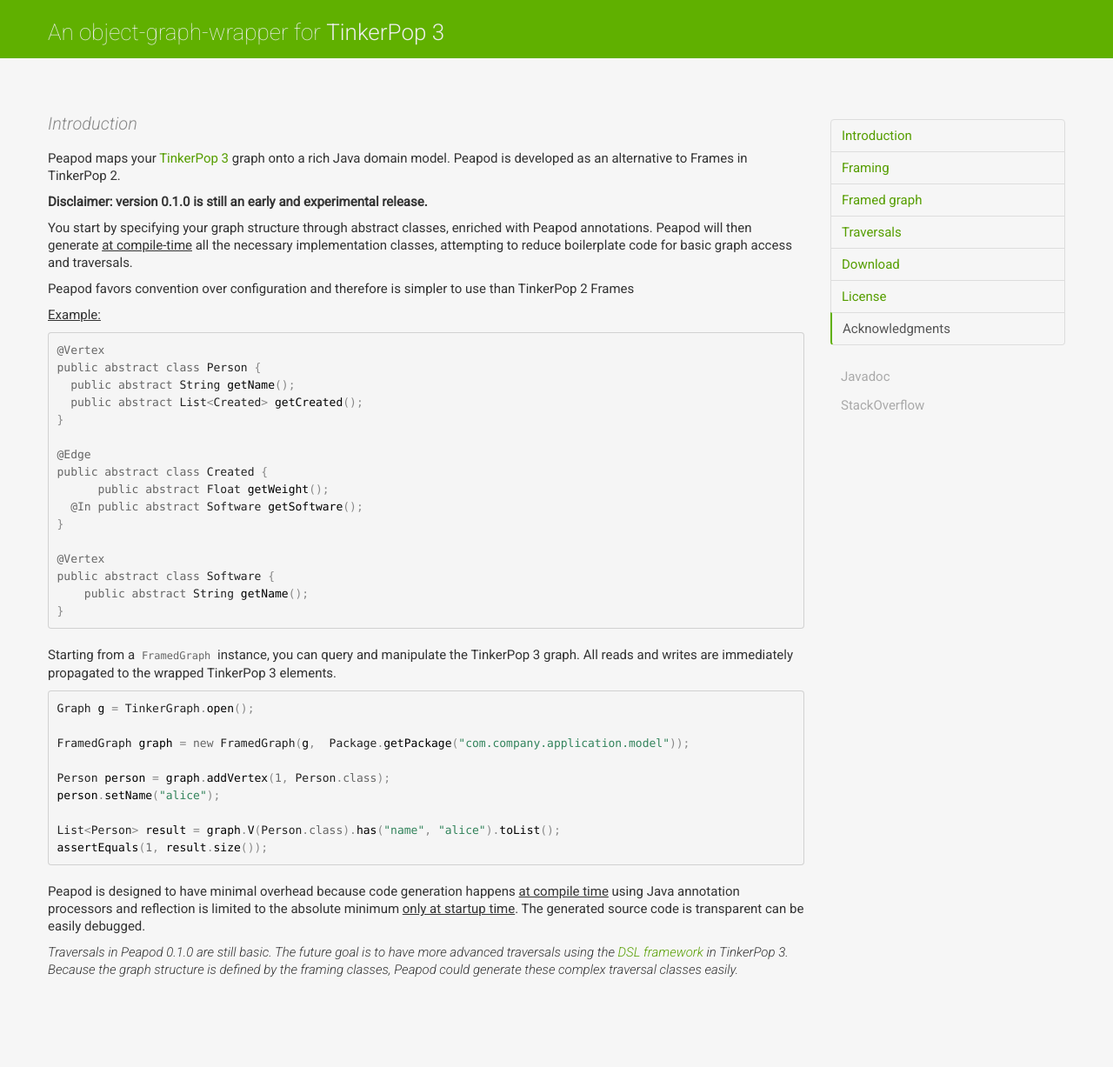
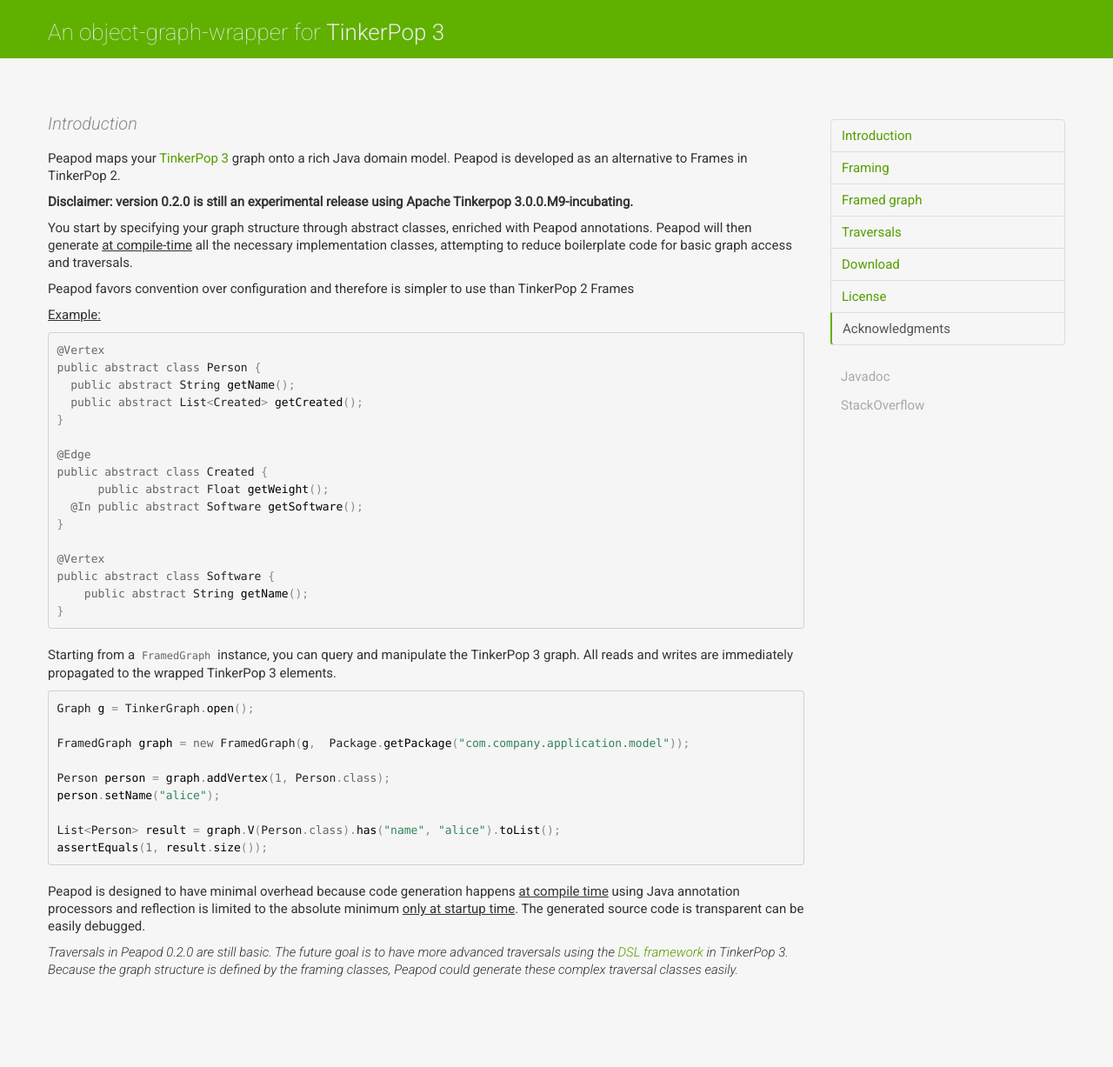
Before and after one commit to wsalembi/bayofmany.github.io, a plain HTML site: page index.html in a window 1280 px wide. Shown: the part 73-1300 px from the top of the page at 87% size. Drawn offline with nearby package versions, Linux system fonts and the light colour scheme.

Commit message:
Update index.html

```diff
--- a/index.html
+++ b/index.html
@@ -44,7 +44,7 @@
           <div class="span9">
             <h3 id="introduction">Introduction</h3>
             <p>Peapod maps your <a href="http://www.tinkerpop.com/docs/3.0.0.M7/" target="_blank">TinkerPop 3</a> graph onto a rich Java domain model. Peapod is developed as an alternative to Frames in TinkerPop 2.</p>
-			<p><strong>Disclaimer: version 0.1.0 is still an early and experimental release.</strong></p>
+			<p><strong>Disclaimer: version 0.2.0 is still an  experimental release using Apache Tinkerpop 3.0.0.M9-incubating.</strong></p>
 			<p>You start by specifying your graph structure through abstract classes, enriched with Peapod annotations. Peapod will then generate <u>at compile-time</u> all the necessary implementation classes, attempting to reduce boilerplate code for basic graph access and traversals.</p>
 	    <p>Peapod favors convention over configuration and therefore is simpler to use than TinkerPop 2 Frames</p>
 	    <p><u>Example:</u></p>
@@ -76,7 +76,7 @@ person.setName("alice");
 List&lt;Person&gt; result = graph.V(Person.class).has("name", "alice").toList();
 assertEquals(1, result.size());</pre>
 			<p>Peapod is designed to have minimal overhead because code generation happens <u>at compile time</u> using Java annotation processors and reflection is limited to the absolute minimum <u>only at startup time</u>. The generated source code is transparent can be easily debugged.</p>
-			<p><em>Traversals in Peapod 0.1.0 are still basic. The future goal is to have more advanced traversals  using the <a href="http://www.tinkerpop.com/docs/3.0.0.M7/#_domain_specific_languages" target="_blank">DSL framework</a> in TinkerPop 3. Because the graph structure is defined by the framing classes, Peapod could generate these complex traversal classes easily.</em></p>
+			<p><em>Traversals in Peapod 0.2.0 are still basic. The future goal is to have more advanced traversals  using the <a href="http://www.tinkerpop.com/docs/3.0.0.M7/#_domain_specific_languages" target="_blank">DSL framework</a> in TinkerPop 3. Because the graph structure is defined by the framing classes, Peapod could generate these complex traversal classes easily.</em></p>
 
             <h3 id="framing">Framing</h3>
             <p>Define your domain model using annotated anonymous classes. Peapod will generate TinkerPop 3-compliant source code to traverse and manipulate your graph.</p>
@@ -198,7 +198,7 @@ assertEquals("alice", person.getName());</pre>
 assertEquals(1, result.size());</pre>
 
             <h3 id="traversals">Traversals</h3>
-			<p>Traversals in Peapod 0.1.0 are still very basic. The future goal is to generate more advanced traversal classes using the <a href="http://www.tinkerpop.com/docs/3.0.0.M7/#_domain_specific_languages" target="_blank">DSL framework</a> in TinkerPop 3. Because the graph structure is defined by the framing classes, Peapod would be able to define these traversal classes easily and save you from writing a lot of unnecessary boilerplate code.</p>
+			<p>Traversals in Peapod 0.2.0 are still very basic. The future goal is to generate more advanced traversal classes using the <a href="http://www.tinkerpop.com/docs/3.0.0.M7/#_domain_specific_languages" target="_blank">DSL framework</a> in TinkerPop 3. Because the graph structure is defined by the framing classes, Peapod would be able to define these traversal classes easily and save you from writing a lot of unnecessary boilerplate code.</p>
 			<p>Vertices can optionally implement the <code>FramedVertex</code> interface which defines a serie of traversal methods.</p>
             <pre class="prettyprint">@Vertex
 public abstract class Person FramedVertex&lt;Person&gt; {
@@ -220,7 +220,7 @@ assertThat(marko.getKnowsPersonsOlderThan(30), contains(josh));</pre>
             <pre class="prettyprint">&lt;dependency>
   &lt;groupId><span class="pln">org.bayofmany.peapod</span>&lt;/groupId>
   &lt;artifactId><span class="pln">peapod</span>&lt;/artifactId>
-  &lt;version><span class="pln">0.1.0</span>&lt;/version>
+  &lt;version><span class="pln">0.2.0</span>&lt;/version>
 &lt;/dependency></pre>
             <p>Peapod requires at minimum Java 8.</p>
 
```
